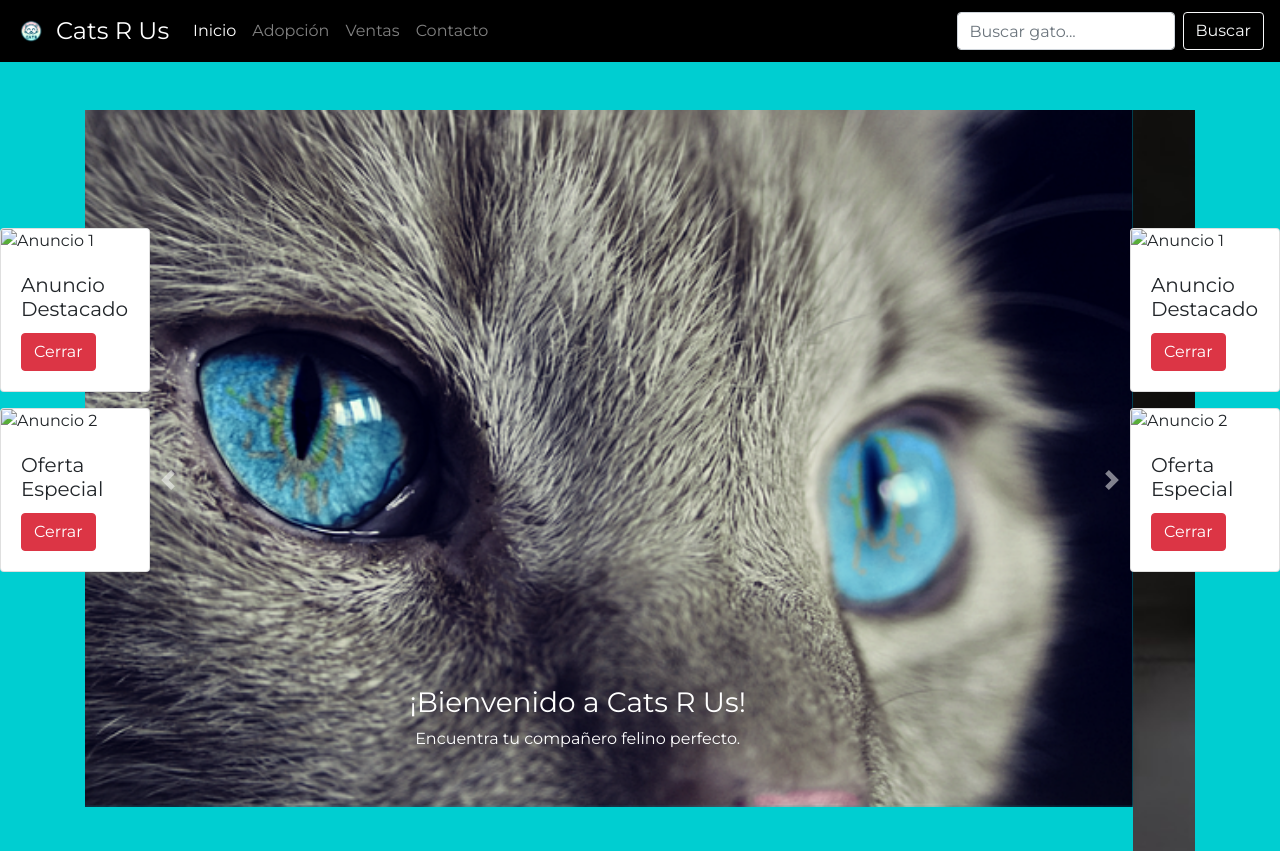
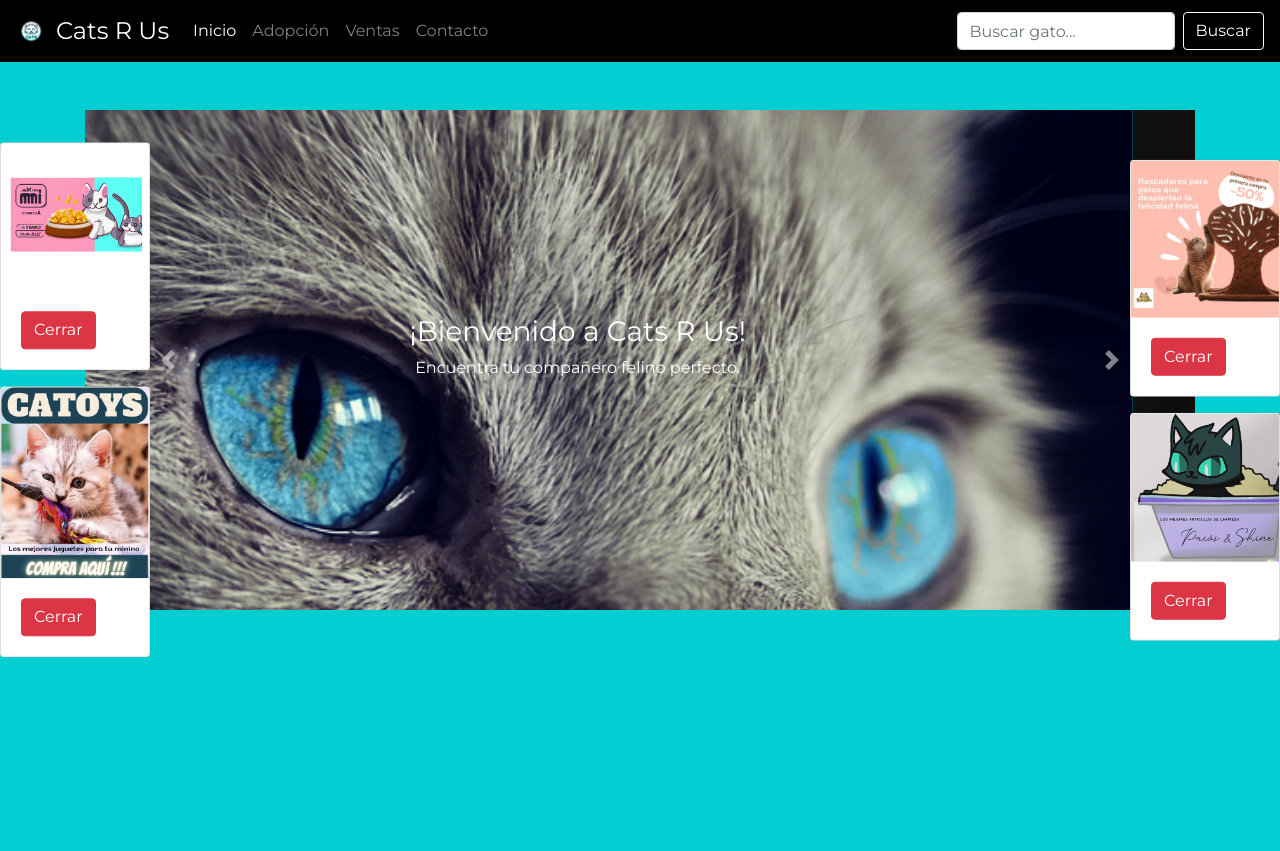
Before and after one commit to SebasAstu/gatos, a plain HTML site: page index.html in a window 1280 px wide. Shown: the top 851 px of the page. Drawn offline with nearby package versions, Linux system fonts and the light colour scheme.

Commit message:
implementacion de anuncios

```diff
--- a/index.html
+++ b/index.html
@@ -3,7 +3,7 @@
 <head>
   <meta charset="UTF-8">
   <meta name="viewport" content="width=device-width, initial-scale=1.0">
-  <title>Mi Página Responsiva</title>
+  <title>Cats R Us</title>
   <!-- Enlace a Bootstrap CSS -->
   <link rel="stylesheet" href="https://maxcdn.bootstrapcdn.com/bootstrap/4.5.2/css/bootstrap.min.css">
   <link href='https://fonts.googleapis.com/css?family=Montserrat' rel='stylesheet'>
@@ -64,6 +64,19 @@
       right: 20px;
 
     }
+    #inicio {
+      height: 100vh; /* El carrusel ocupará todo el alto de la pantalla */
+      background-color: #00ced1; /* Turquoise color */
+    }
+    .carousel-inner {
+      height: 100%; /* Cambia el valor para ajustar la altura deseada */
+      max-height: 500px; /* Añade un límite máximo de altura */
+    }
+    .carousel-caption {
+      top: 50%;
+      transform: translateY(-50%);
+    }
+
   </style>
 </head>
 <body>
@@ -107,7 +120,7 @@
     <div class="row">
       <div class="col-md-12">
         <!-- Carrusel de imágenes -->
-        <div id="carouselInicio" class="carousel slide" data-ride="carousel">
+        <div id="carouselInicio"  class="carousel slide d-flex align-items-center" data-ride="carousel">
           <div class="carousel-inner">
             <div class="carousel-item active">
               <img src="imagenes/ca.png" alt="Gato en movimiento 1" class="img-fluid w-100">
@@ -151,9 +164,8 @@
         <p>Contacto: gato1@example.com</p>
       </div>
       <div class="col-md-4 mb-4">
-        <img src="imagenes/calle2.jpg" alt="Gato 2" class="img-fluid rounded">
-        <p class="mt-2">Publicidad.</p>
-        <p>Contacto: gato2@example.com</p>
+
+       <a href="https://luissebastian28.github.io/catStore/" target=_blank  ><img src="imagenes/ropa2.jpeg" alt="Gato 2" class="img-fluid rounded"></a>
       </div>
       <div class="col-md-4 mb-4">
         <img src="imagenes/calle3.jpg" alt="Gato 3" class="img-fluid rounded">
@@ -241,16 +253,16 @@
       <!-- Espacio para posibles anuncios -->
 <div class="position-fixed d-none d-lg-block" style="top: 50%; transform: translateY(-50%); right: 0;">
   <div class="card" style="width: 150px;">
-    <img src="anuncio1.jpg" class="card-img-top" alt="Anuncio 1">
+    <a href="https://melinagutierrez.github.io/RascaFelicidad/" target=_blank><img src="imagenes/rascadores.jpeg" class="card-img-top" alt="Anuncio 1"></a>
+
     <div class="card-body">
-      <h5 class="card-title">Anuncio Destacado</h5>
       <button class="btn btn-danger close-btn">Cerrar</button>
     </div>
   </div>
   <div class="card mt-3" style="width: 150px;">
-    <img src="anuncio2.jpg" class="card-img-top" alt="Anuncio 2">
+    <a href="https://6abriel1chiro.github.io/gatitos-ecommerce/" target=_blank> <img src="imagenes/peluqueria.jpeg" class="card-img-top" alt="Anuncio 2"></a>
     <div class="card-body">
-      <h5 class="card-title">Oferta Especial</h5>
+
 
       <button class="btn btn-danger close-btn">Cerrar</button>
     </div>
@@ -259,17 +271,18 @@
 
       <div class="position-fixed d-none d-lg-block" style="top: 50%; transform: translateY(-50%); left: 0;">
         <div class="card" style="width: 150px;">
-          <img src="anuncio1.jpg" class="card-img-top" alt="Anuncio 1">
+          <a href="https://mark00es.github.io/PaginaComidaGatos/" target=_blank><img src="imagenes/comida2.png" class="card-img-top" alt="Anuncio 1"></a>
+
           <div class="card-body">
-            <h5 class="card-title">Anuncio Destacado</h5>
+
 
             <button class="btn btn-danger close-btn">Cerrar</button>
           </div>
         </div>
         <div class="card mt-3" style="width: 150px;">
-          <img src="anuncio2.jpg" class="card-img-top" alt="Anuncio 2">
+          <a href="https://bit.ly/44puQGw" target=_blank><img src="imagenes/toys.jpeg" class="card-img-top" alt="Anuncio 1"></a>
           <div class="card-body">
-            <h5 class="card-title">Oferta Especial</h5>
+
 
             <button class="btn btn-danger close-btn " >Cerrar</button>
           </div>
```
Also changed, not shown: Imagenes/comida.jpeg (added), Imagenes/comida2.png (added), Imagenes/peluqueria.jpeg (added), Imagenes/rascadores.jpeg (added), Imagenes/ropa.jpeg (added), Imagenes/ropa2.jpeg (added), Imagenes/toys.jpeg (added).
